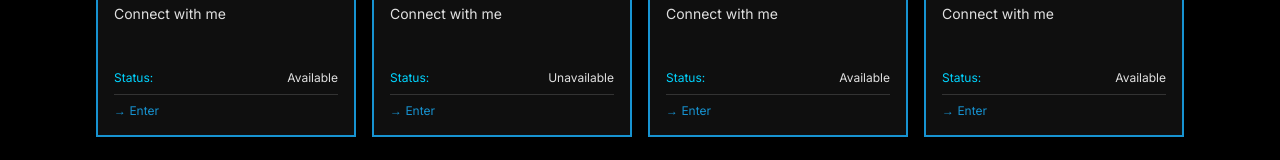
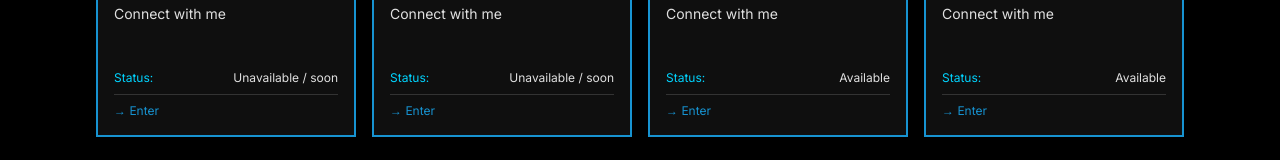
Before and after one commit to Ayaindeed/personal_Portfolio, a Next.js app: page /contact in a window 1280 px wide. Shown: the part 406-566 px from the top of the page. Built offline with nearby package versions, Linux system fonts and the light colour scheme.

Commit message:
Contact page edited

```diff
--- a/app/contact/page.tsx
+++ b/app/contact/page.tsx
@@ -100,8 +100,8 @@ export default function ContactPage() {
   };
 
   const contacts = [
-    { label: "GitHub", url: "https://github.com/Ayaindeed", icon: "github", status: "Available" },
-    { label: "LinkedIn", url: "#", icon: "linkedin", status: "Unavailable" },
+    { label: "GitHub", url: "#", icon: "github", status: "Unavailable / soon" },
+    { label: "LinkedIn", url: "#", icon: "linkedin", status: "Unavailable / soon" },
     { label: "Email", url: "mailto:aya.mbpj@proton.me", icon: "email", status: "Available" },
     { label: "Medium", url: "https://medium.com/@aya.bpj", icon: "medium", status: "Available" },
   ];
```
